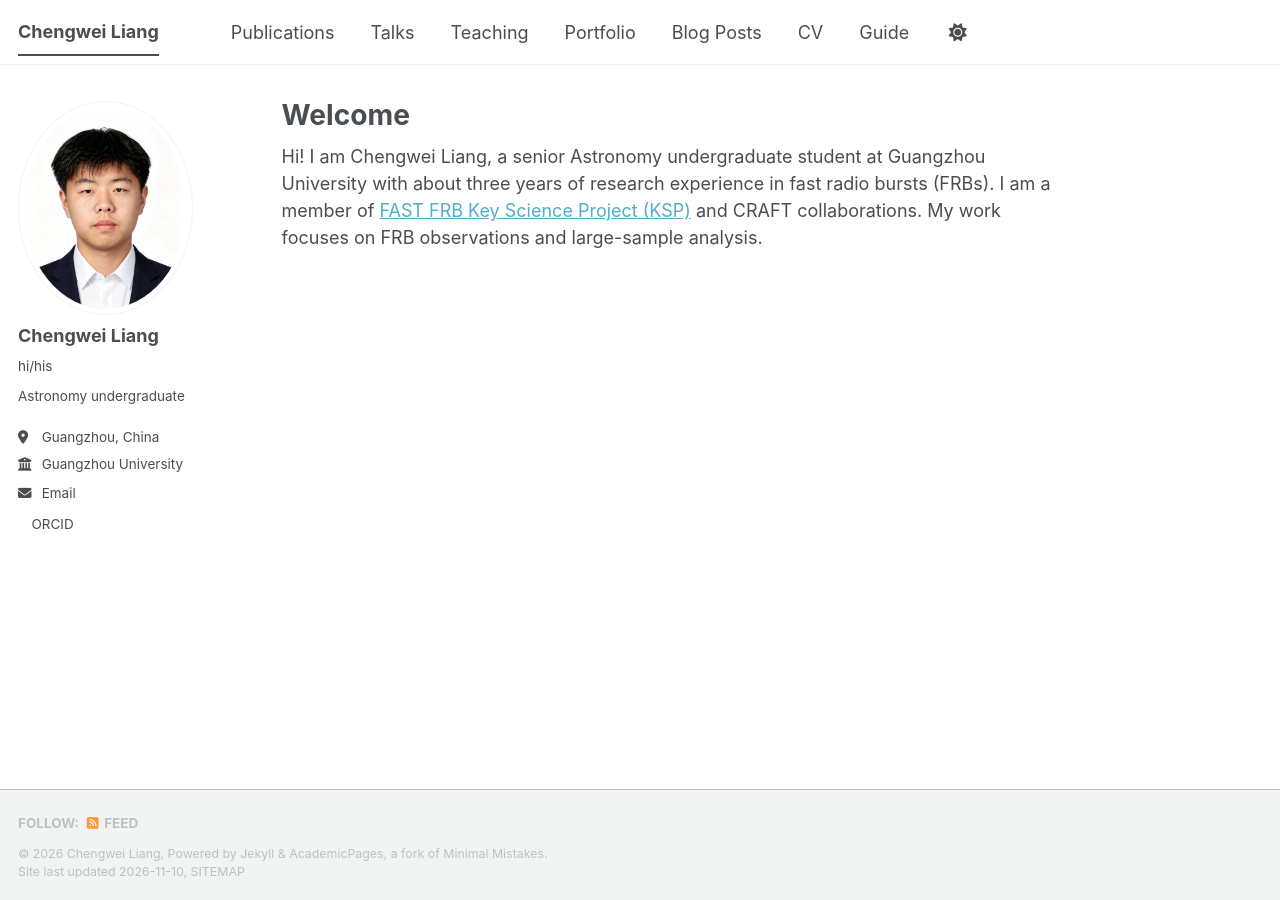
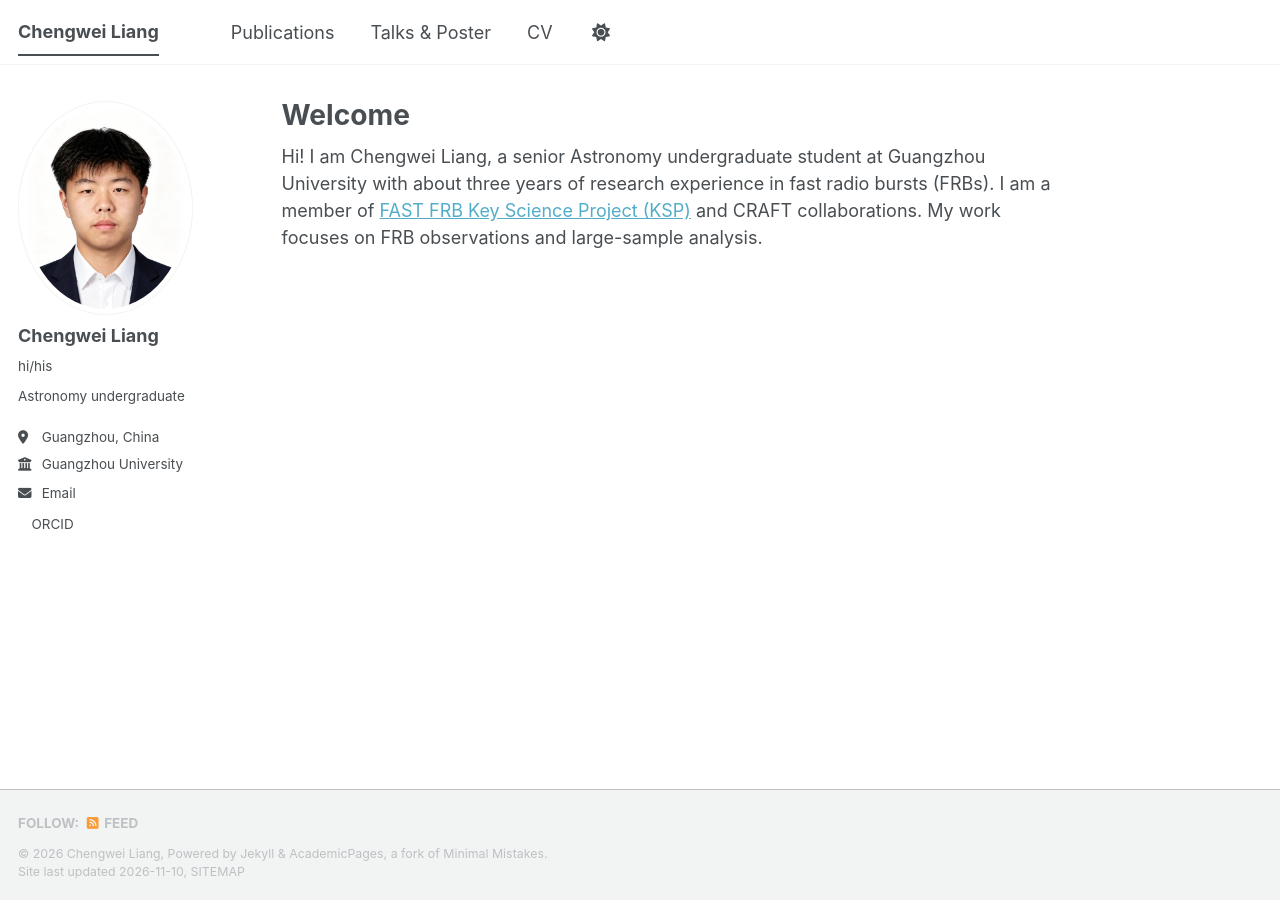
Before and after one commit to Chengwei-Liang/Chengwei-Liang.github.io, a Jekyll site: the page built from _pages/about.md, in a window 1280 px wide. Built offline with Jekyll 4.4.1, drawn with Linux system fonts in a browser that asks for light colours; a script bundle is joined from its source files by our own code; a style sheet for code colours, icons or effects is not loaded.

Commit message:
Update navigation.yml

```diff
--- a/_data/navigation.yml
+++ b/_data/navigation.yml
@@ -11,20 +11,8 @@ main:
   - title: "Publications"
     url: /publications/
 
-  - title: "Talks"
+  - title: "Talks & Poster"
     url: /talks/
-
-  - title: "Teaching"
-    url: /teaching/
-
-  - title: "Portfolio"
-    url: /portfolio/
-
-  - title: "Blog Posts"
-    url: /year-archive/
 
   - title: "CV"
     url: /cv/
-
-  - title: "Guide"
-    url: /markdown/
```
